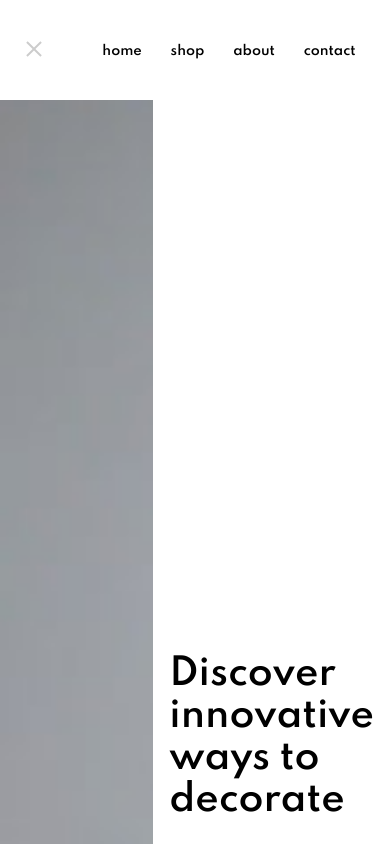
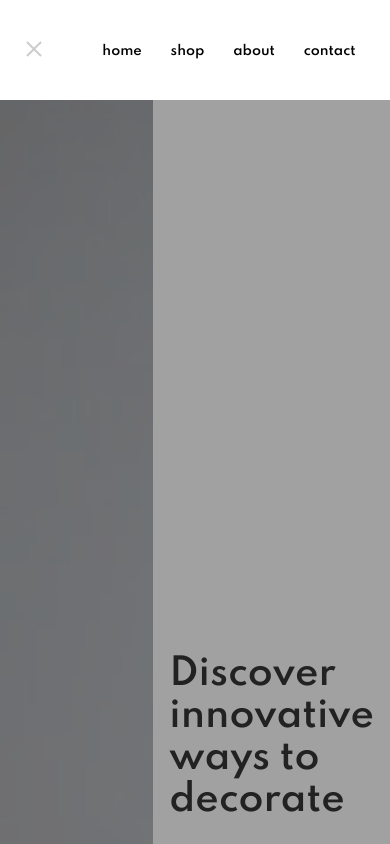
Before and after one commit to BrianCurrie/room, a plain HTML site: page index.html in a window 390 px wide. Both pictures are taken after a click on the button 36 px from the left and 50 px from the top of the page. Shown: the top 844 px of the page. Drawn offline with Linux system fonts and the light colour scheme.

Commit message:
Toggle dark overlay for mobile nav

```diff
--- a/index.html
+++ b/index.html
@@ -66,6 +66,7 @@
                 </div>
         </header>
         <div class="container">
+            <div class="darken_overlay"></div>
             <div class="hero">
                 <img src="images/desktop-image-hero-1.jpg" alt="hero product" />
             </div>
--- a/scripts.js
+++ b/scripts.js
@@ -6,9 +6,20 @@ const nav_closed = document.getElementsByClassName('navbar_mobile_closed')[0];
 nav_openBtn.addEventListener('click', () => {
     nav_closed.style.display = 'none';
     nav_opened.style.display = 'flex';
+    toggleDark();
 });
 
 nav_closeBtn.addEventListener('click', () => {
     nav_closed.style.display = 'flex';
     nav_opened.style.display = 'none';
+    toggleDark();
 });
+
+function toggleDark() {
+    const overlay = document.getElementsByClassName('darken_overlay')[0];
+    if (overlay.style.display === 'block') {
+        overlay.style.display = 'none';
+    } else {
+        overlay.style.display = 'block';
+    }
+}
--- a/style.css
+++ b/style.css
@@ -26,6 +26,20 @@ body {
 img {
     width: 100%;
     height: 100%;
+}
+
+.darken_overlay {
+    position: fixed;
+    top: 0;
+    left: 0;
+    z-index: 5;
+
+    display: none;
+
+    width: 100vw;
+    height: 100vh;
+
+    background: hsla(0, 0%, 27%, 50%);
 }
 
 /***
```
